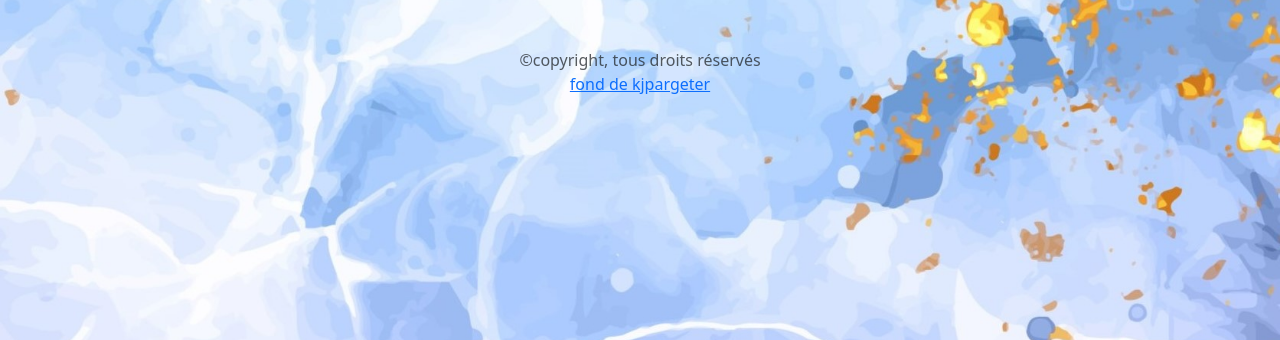
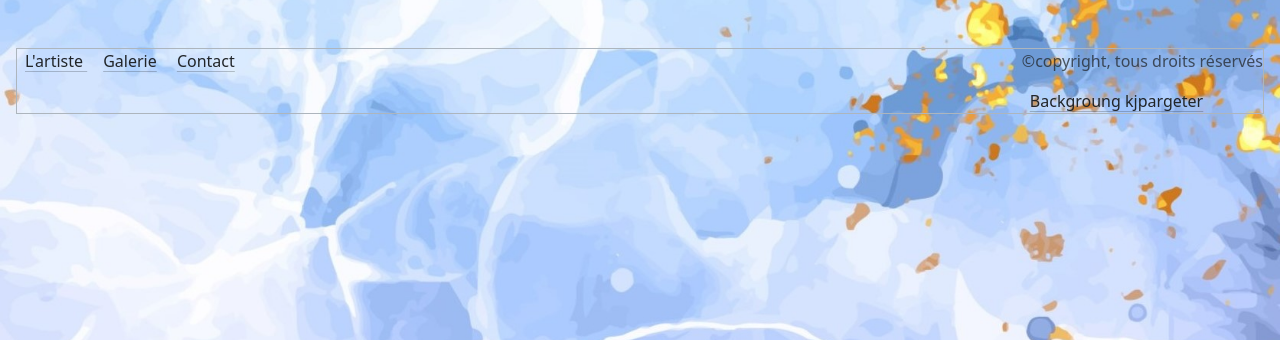
Before and after one commit to Guiboy974/gautierweb, a Symfony app: template templates/base.html.twig in a window 1280 px wide. Shown: the part 154-494 px from the top of the page. Run offline with Twig, Linux system fonts and the light colour scheme; the template is opened without the code that fills it, so the values that code supplies are empty; some libraries are stand-ins or nearby versions.

Commit message:
up-footer

```diff
--- a/templates/footer.html.twig
+++ b/templates/footer.html.twig
@@ -1,4 +1,13 @@
-<div class="card-footer text-center text-body-secondary my-5">
-©copyright, tous droits réservés<br>
-<a href="https://fr.freepik.com/vecteurs-libre/fond-encre-alcool-peint-main-paillettes-or_49256435.htm#query=fond%20artistique&position=1&from_view=search&track=ais&uuid=4b41d3b4-2c8a-4306-8001-55f45c26040a">fond de kjpargeter</a>
+<div class="card-footer text-body-secondary my-5 d-flex flex-wrap border border-dark-subtle">
+        <div class="flex-grow-1">
+          <a class="p-2 link-dark link-offset-2 link-underline-opacity-25 link-underline-opacity-100-hover" href="#">L'artiste </a>
+          <a class="p-2 link-dark link-offset-2 link-underline-opacity-25 link-underline-opacity-100-hover" href="galerie/galerie.html.twig">Galerie</a>
+          <a class="p-2 link-dark link-offset-2 link-underline-opacity-25 link-underline-opacity-100-hover" href="{{ path('app.contact') }}">
+            Contact
+          </a>
+        </div>
+        <div class:"p-2">
+        <p class="">©copyright, tous droits réservés</p>
+        <a class="p-2 link-dark link-offset-2 link-underline-opacity-25 link-underline-opacity-100-hover" href="https://fr.freepik.com/vecteurs-libre/fond-encre-alcool-peint-main-paillettes-or_49256435.htm#query=fond%20artistique&position=1&from_view=search&track=ais&uuid=4b41d3b4-2c8a-4306-8001-55f45c26040a">Backgroung kjpargeter</a>
+        </div>
 </div>
```
